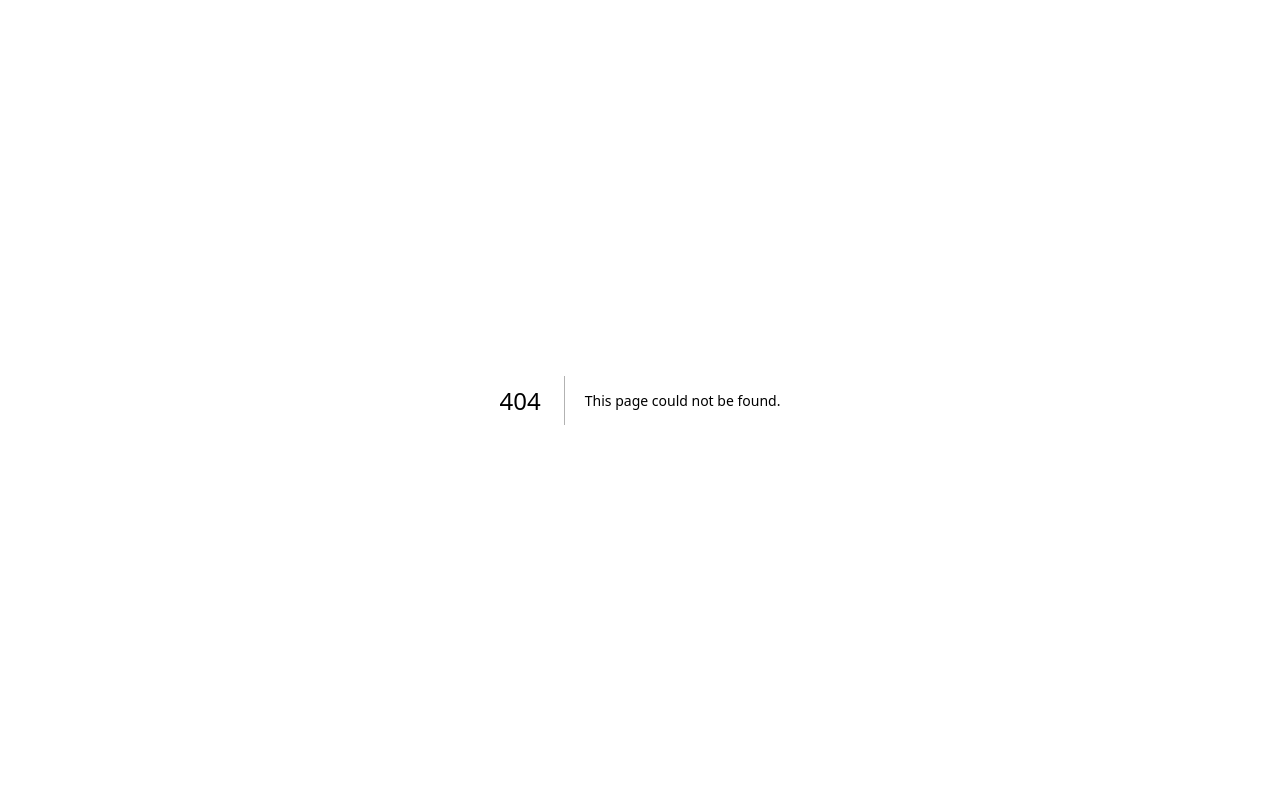
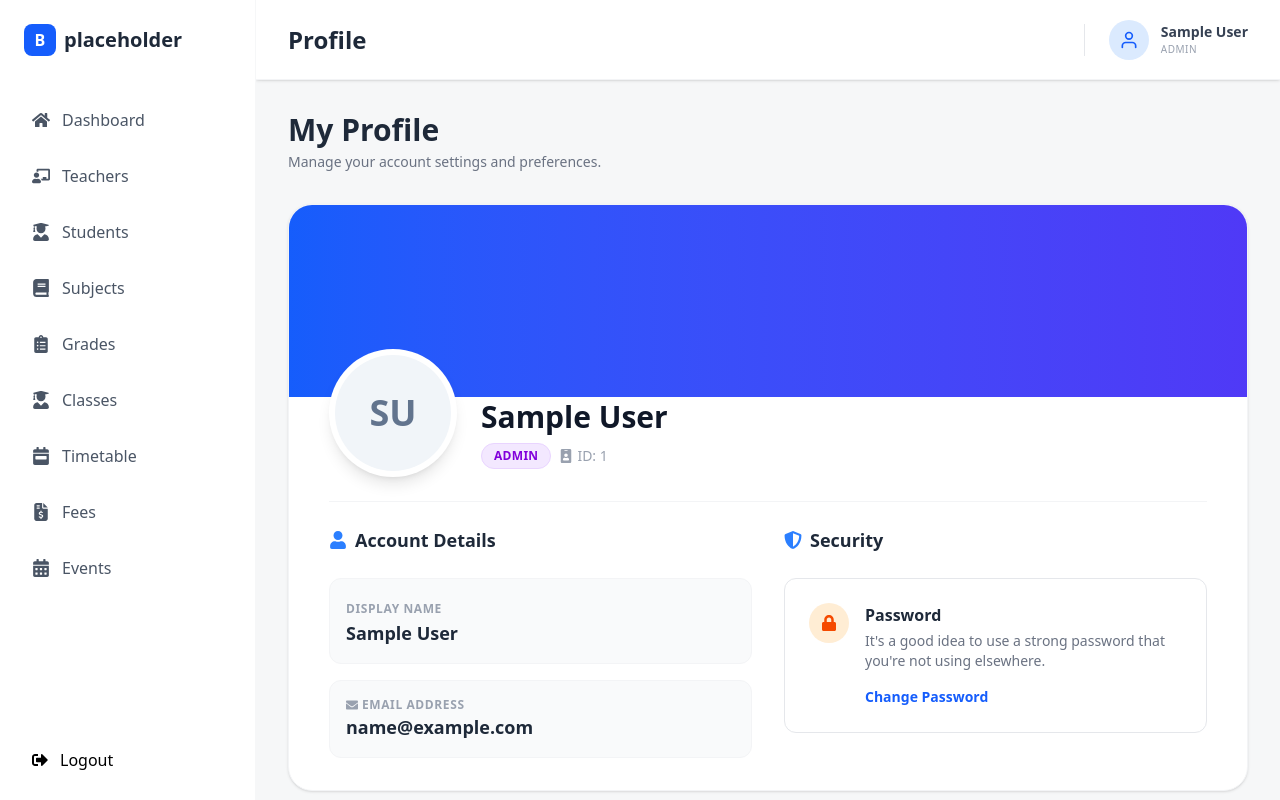
Before and after one commit to bemnet-21/SchoolTrack, a Next.js app in the folder client/: page /admin/me in a window 1280 px wide. Before the commit this address had no page. Built offline with nearby package versions, Linux system fonts and the light colour scheme; sample sign-in values are in the browser's storage.

Commit message:
implement profile page

```diff
--- a/client/app/(dashboard)/admin/grades/page.tsx
+++ b/client/app/(dashboard)/admin/grades/page.tsx
@@ -9,7 +9,9 @@ import { FaClipboardList, FaFilter, FaSearch, FaExclamationCircle } from 'react-
 import { getGrades } from '@/services/grade.service'
 
 const GradesPage = () => {
+  // State
   const [classId, setClassId] = useState<string>('')
+
   const [term, setTerm] = useState<number>(1)
 
   const [classes, setClasses] = useState<ClassProps[]>([])
@@ -19,6 +21,7 @@ const GradesPage = () => {
   const [dataLoading, setDataLoading] = useState(true)
   const [error, setError] = useState('')
 
+  // 1. Fetch Classes on Mount
   useEffect(() => {
     const fetchClasses = async () => {
       try {
@@ -26,9 +29,10 @@ const GradesPage = () => {
         const classList = res.data.data || []
         setClasses(classList)
 
-        // if (classList.length > 0) {
-        //     setClassId(classList[0].id)
-        // }
+        // Automatically select the first class to show data immediately
+        if (classList.length > 0) {
+            setClassId(classList[0].id)
+        }
       } catch (err) {
         console.error("Failed to load classes")
       } finally {
@@ -38,6 +42,7 @@ const GradesPage = () => {
     fetchClasses()
   }, [])
 
+  // 2. Fetch Grades when Filters Change
   useEffect(() => {
     if (!classId) return
 
@@ -49,7 +54,7 @@ const GradesPage = () => {
         setGrades(res.data.data || [])
       } catch (err: any) {
         if(err.response && err.response.status === 404) {
-            setGrades([])
+            setGrades([]) // Handle empty list gracefully
         } else {
             console.error(err)
             setError("Failed to fetch results.")
@@ -62,20 +67,20 @@ const GradesPage = () => {
     fetchGrades()
   }, [classId, term])
 
-  console.log("Grades: ", grades)
-  console.log("Classes: ", classes)
-
+  // --- Helper: Get All Unique Subjects for Table Header ---
   const allSubjects = Array.from(
     new Set(grades.flatMap(student => student.grades.map(s => s.subject)))
   ).sort();
 
+  // --- Helper: Render Score Cell with Color Coding ---
   const getScoreCell = (student: GetGrade, subjectName: string) => {
     const subjectData = student.grades.find(s => s.subject === subjectName);
     if (!subjectData) return <span className="text-gray-300">-</span>;
 
     let colorClass = "text-gray-700";
-    if (subjectData.grade === 'A' || subjectData.grade === 'A+') colorClass = "text-green-600 font-bold";
-    if (subjectData.grade === 'F') colorClass = "text-red-600 font-bold";
+    // Adjust logic based on your grading system
+    if (['A', 'A+'].includes(subjectData.grade)) colorClass = "text-green-600 font-bold";
+    if (['F', 'D'].includes(subjectData.grade)) colorClass = "text-red-600 font-bold";
 
     return (
         <div className="flex flex-col">
@@ -88,14 +93,20 @@ const GradesPage = () => {
   return (
     <section className='w-full max-w-7xl mx-auto px-4 py-6 md:px-8 md:py-8 space-y-6'>
 
+        {/* --- Header --- */}
         <div className='flex flex-col md:flex-row md:items-center justify-between gap-4 border-b border-gray-100 pb-6'>
             <div className='flex flex-col'>
                 <h1 className='text-2xl md:text-3xl font-bold text-gray-800'>Student Grades</h1>
                 <p className='text-gray-500 text-sm'>View academic performance and marksheets.</p>
             </div>
 
+            {/* Added Link to Input Grades Page */}
+            <Link href="/admin/grades/assign">
+                <Pills label='Input Grades' />
+            </Link>
         </div>
 
+        {/* --- Filters --- */}
         <div className='bg-white p-4 rounded-xl shadow-sm border border-gray-100 flex flex-col sm:flex-row gap-4'>
             <div className="flex-1">
                 <label className="text-xs font-bold text-gray-500 uppercase ml-1">Class</label>
@@ -118,13 +129,14 @@ const GradesPage = () => {
                     onChange={(e) => setTerm(Number(e.target.value))}
                     className='w-full mt-1 px-4 py-2 rounded-lg border border-gray-200 text-sm focus:outline-none focus:border-blue-500 bg-gray-50'
                 >
-                    <option value="1">1</option>
-                    <option value="2">2</option>
-                    <option value="3">3</option>
+                    <option value="1">Term 1</option>
+                    <option value="2">Term 2</option>
+                    <option value="3">Term 3</option>
                 </select>
             </div>
         </div>
 
+        {/* --- Content --- */}
         {loading || dataLoading ? (
              <div className="bg-white rounded-2xl p-6 shadow-sm border border-gray-100 space-y-4 animate-pulse">
                 {[1, 2, 3, 4, 5].map((i) => (
@@ -133,7 +145,8 @@ const GradesPage = () => {
              </div>
         ) : grades.length > 0 ? (
             <>
-                <div className='bg-white rounded-2xl shadow-sm border border-gray-100 overflow-hidden'>
+                {/* --- DESKTOP TABLE --- */}
+                <div className='hidden md:block bg-white rounded-2xl shadow-sm border border-gray-100 overflow-hidden'>
                     <div className='overflow-x-auto'>
                         <table className='w-full text-left border-collapse'>
                             <thead>
@@ -189,12 +202,18 @@ const GradesPage = () => {
                     </div>
                 </div>
 
+                {/* --- MOBILE CARDS --- */}
                 <div className='md:hidden grid grid-cols-1 gap-4'>
                     {grades.map((student) => (
                         <div key={student.student_id} className="bg-white p-5 rounded-xl shadow-sm border border-gray-100">
-                            <h3 className="font-bold text-gray-800 text-lg mb-3 border-b border-gray-50 pb-2">
-                                {student.first_name} {student.last_name}
-                            </h3>
+                            <div className="flex justify-between items-center mb-3 border-b border-gray-50 pb-2">
+                                <h3 className="font-bold text-gray-800 text-lg">
+                                    {student.first_name} {student.last_name}
+                                </h3>
+                                <span className="bg-purple-100 text-purple-700 px-2 py-1 rounded text-xs font-bold">
+                                    {student.overall_average}%
+                                </span>
+                            </div>
 
                             <div className="grid grid-cols-2 gap-3">
                                 {student.grades.map((sub, idx) => (
@@ -214,14 +233,18 @@ const GradesPage = () => {
                 </div>
             </>
         ) : (
+            // --- Empty State ---
             <div className='flex flex-col items-center justify-center py-20 bg-white rounded-2xl border border-dashed border-gray-300 mx-auto max-w-lg text-center p-4'>
                 <div className='bg-blue-50 p-4 rounded-full mb-4'>
                     <FaClipboardList className='text-3xl text-blue-400' />
                 </div>
                 <h3 className='text-lg font-semibold text-gray-800'>No grades found</h3>
                 <p className='text-gray-500 mb-6'>
-                    No results uploaded for term {term} in this class yet.
+                    No results uploaded for {term} in this class yet.
                 </p>
+                <Link href="/admin/grades/assign">
+                    <Pills label='Input Grades' />
+                </Link>
             </div>
         )}
     </section>
--- /dev/null
+++ b/client/app/(dashboard)/admin/me/page.tsx
@@ -0,0 +1,137 @@
+'use client'
+
+import { RootState } from '@/store'
+import React from 'react'
+import { useSelector } from 'react-redux'
+import Link from 'next/link'
+import { FaUser, FaEnvelope, FaShieldAlt, FaLock, FaPen, FaIdBadge } from 'react-icons/fa'
+
+const ProfilePage = () => {
+  const user = useSelector((state: RootState) => state.auth?.user)
+
+  if (!user) {
+    return (
+        <div className="w-full h-[50vh] flex items-center justify-center animate-pulse">
+            <div className="w-10 h-10 bg-gray-200 rounded-full"></div>
+        </div>
+    )
+  }
+
+  const { role, name, email, id } = user
+
+  const getInitials = (fullName: string) => {
+    return fullName
+      ? fullName.split(' ').map(n => n[0]).join('').substring(0, 2).toUpperCase()
+      : 'U';
+  }
+
+  const getRoleColor = (roleName: string) => {
+    switch (roleName.toLowerCase()) {
+        case 'admin': return 'bg-purple-100 text-purple-700 border-purple-200';
+        case 'teacher': return 'bg-blue-100 text-blue-700 border-blue-200';
+        case 'student': return 'bg-green-100 text-green-700 border-green-200';
+        default: return 'bg-gray-100 text-gray-700 border-gray-200';
+    }
+  }
+
+  return (
+    <section className='w-full max-w-5xl mx-auto p-4 md:p-8 space-y-8'>
+
+        {/* --- Page Title --- */}
+        <div>
+            <h1 className='text-3xl font-bold text-gray-800'>My Profile</h1>
+            <p className='text-gray-500 text-sm mt-1'>Manage your account settings and preferences.</p>
+        </div>
+
+        {/* --- Main Profile Card --- */}
+        <div className='bg-white rounded-3xl shadow-sm border border-gray-100 overflow-hidden'>
+
+            {/* Banner Background */}
+            <div className='h-32 md:h-48 bg-linear-to-r from-blue-600 to-indigo-600 relative'>
+            </div>
+
+            <div className='px-6 mt-4 md:px-10 pb-8'>
+
+                {/* Profile Header (Avatar + Name) */}
+                <div className='flex flex-col relative z-10 md:flex-row items-center md:items-end -mt-12 md:-mt-16 gap-6 mb-6'>
+
+                    {/* Avatar */}
+                    <div className='w-24 h-24 md:w-32 md:h-32 rounded-full bg-white p-1.5 shadow-lg'>
+                        <div className='w-full h-full rounded-full bg-slate-100 flex items-center justify-center text-slate-500 text-3xl md:text-4xl font-bold uppercase'>
+                            {getInitials(name)}
+                        </div>
+                    </div>
+
+                    {/* Name & Role */}
+                    <div className='flex-1 text-center md:text-left mb-2'>
+                        <h2 className='text-2xl md:text-3xl font-bold text-gray-900'>{name}</h2>
+                        <div className='flex items-center justify-center md:justify-start gap-2 mt-2'>
+                            <span className={`px-3 py-1 rounded-full text-xs font-bold uppercase border tracking-wide ${getRoleColor(role)}`}>
+                                {role}
+                            </span>
+                            <span className='text-gray-400 text-sm flex items-center gap-1'>
+                                <FaIdBadge /> ID: {id}
+                            </span>
+                        </div>
+                    </div>
+
+                </div>
+
+                <div className='h-px bg-gray-100 w-full my-6'></div>
+
+                <div className='grid grid-cols-1 md:grid-cols-2 gap-8'>
+
+                    <div className='space-y-6'>
+                        <h3 className='text-lg font-bold text-gray-800 flex items-center gap-2'>
+                            <FaUser className='text-blue-500' /> Account Details
+                        </h3>
+
+                        <div className='space-y-4'>
+                            <div className='bg-gray-50 p-4 rounded-xl border border-gray-100'>
+                                <label className='text-xs font-bold text-gray-400 uppercase tracking-wider'>Display Name</label>
+                                <p className='font-semibold text-gray-800 text-lg'>{name}</p>
+                            </div>
+
+                            <div className='bg-gray-50 p-4 rounded-xl border border-gray-100'>
+                                <label className='text-xs font-bold text-gray-400 uppercase tracking-wider flex items-center gap-1'>
+                                    <FaEnvelope /> Email Address
+                                </label>
+                                <p className='font-semibold text-gray-800 text-lg'>{email}</p>
+                            </div>
+                        </div>
+                    </div>
+
+                    <div className='space-y-6'>
+                        <h3 className='text-lg font-bold text-gray-800 flex items-center gap-2'>
+                            <FaShieldAlt className='text-blue-500' /> Security
+                        </h3>
+
+                        <div className='bg-white border border-gray-200 rounded-xl p-6'>
+                            <div className='flex items-start gap-4'>
+                                <div className='bg-orange-100 p-3 rounded-full text-orange-600'>
+                                    <FaLock />
+                                </div>
+                                <div>
+                                    <h4 className='font-bold text-gray-800'>Password</h4>
+                                    <p className='text-sm text-gray-500 mt-1'>
+                                        It's a good idea to use a strong password that you're not using elsewhere.
+                                    </p>
+                                    <Link
+                                        href="/change-password"
+                                        className='inline-block mt-4 text-sm font-bold text-blue-600 hover:text-blue-700 hover:underline'
+                                    >
+                                        Change Password
+                                    </Link>
+                                </div>
+                            </div>
+                        </div>
+                    </div>
+
+                </div>
+            </div>
+        </div>
+    </section>
+  )
+}
+
+export default ProfilePage
--- a/client/app/components/layout/Header.tsx
+++ b/client/app/components/layout/Header.tsx
@@ -2,6 +2,7 @@
 
 import { RootState } from '@/store'
 import { toggleSidebar } from '@/store/slices/sidebar.slice'
+import Link from 'next/link'
 import { usePathname } from 'next/navigation'
 import React from 'react'
 import { FaBell, FaSearch } from 'react-icons/fa'
@@ -38,6 +39,41 @@ const Header = () => {
             return <h1 className="text-2xl font-bold text-gray-800">Teachers</h1>;
         }
 
+        //subjects
+        if(pathName?.startsWith('/admin/subjects')) {
+            if(pathName.includes('/add')) return <h1 className="text-2xl font-bold text-gray-800">Add Subject</h1>;
+            return <h1 className="text-2xl font-bold text-gray-800">Subjects</h1>;
+        }
+
+        // grades
+        if(pathName?.startsWith('/admin/grades')) {
+            return <h1 className="text-2xl font-bold text-gray-800">Grades</h1>;
+        }
+
+        // timetable
+        if(pathName?.startsWith('/admin/timetable')) {
+            if(pathName.includes('/assign')) return <h1 className="text-2xl font-bold text-gray-800">Assign Timetable</h1>;
+            return <h1 className="text-2xl font-bold text-gray-800">Timetable</h1>;
+        }
+
+        // fee
+        if(pathName?.startsWith('/admin/fee')) {
+            if(pathName.includes('/assign')) return <h1 className="text-2xl font-bold text-gray-800">Assign Fee</h1>;
+            return <h1 className="text-2xl font-bold text-gray-800">Fees</h1>;
+        }
+
+        // event
+        if(pathName?.startsWith('/admin/event')) {
+            if(pathName.includes('/add')) return <h1 className="text-2xl font-bold text-gray-800">Add Event</h1>;
+            return <h1 className="text-2xl font-bold text-gray-800">Events</h1>;
+        }
+
+        // profile
+        if(pathName?.startsWith('/admin/me')) {
+            return <h1 className="text-2xl font-bold text-gray-800">Profile</h1>;
+        }
+
+
         return <h1 className="text-2xl font-bold text-gray-800">Bigstar</h1>;
     }
 
@@ -57,16 +93,10 @@ const Header = () => {
 
         <div className='flex items-center gap-6 pl-6'>
 
-            <button className="relative text-gray-500 hover:text-blue-600 transition-colors">
-                <FaBell className="text-xl" />
-                <span className="absolute -top-1 -right-1 bg-red-500 text-white text-[10px] font-bold w-4 h-4 rounded-full flex items-center justify-center border-2 border-white">
-                    3
-                </span>
-            </button>
 
             <div className="h-8 w-px bg-gray-200 hidden sm:block"></div>
 
-            <div className='flex items-center gap-3 cursor-pointer group'>
+            <Link href={`/${role?.toLowerCase()}/me`} className='flex items-center gap-3 cursor-pointer group'>
                 <div className='w-10 h-10 bg-blue-100 rounded-full flex items-center justify-center text-blue-600 group-hover:bg-blue-600 group-hover:text-white transition-all duration-300'>
                     <FiUser className="text-xl" />
                 </div>
@@ -74,7 +104,7 @@ const Header = () => {
                     <span className="text-sm font-bold text-gray-700 group-hover:text-blue-600 transition-colors">{name}</span>
                     <span className="text-[10px] text-gray-400 font-medium uppercase tracking-wider">{role}</span>
                 </div>
-            </div>
+            </Link>
         </div>
    </header>
   )
```
